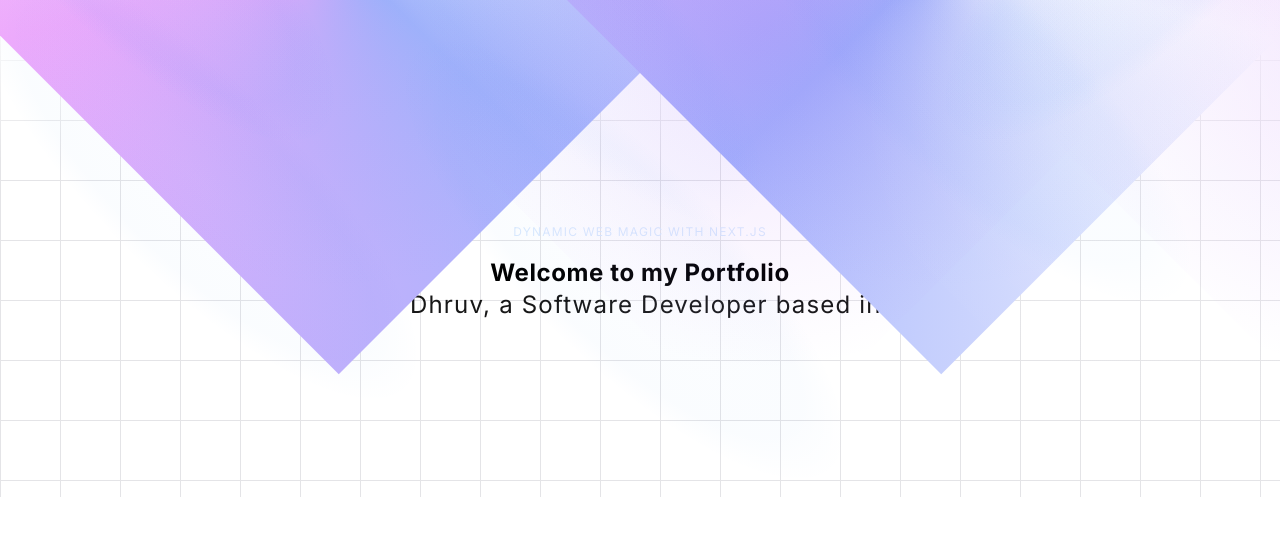
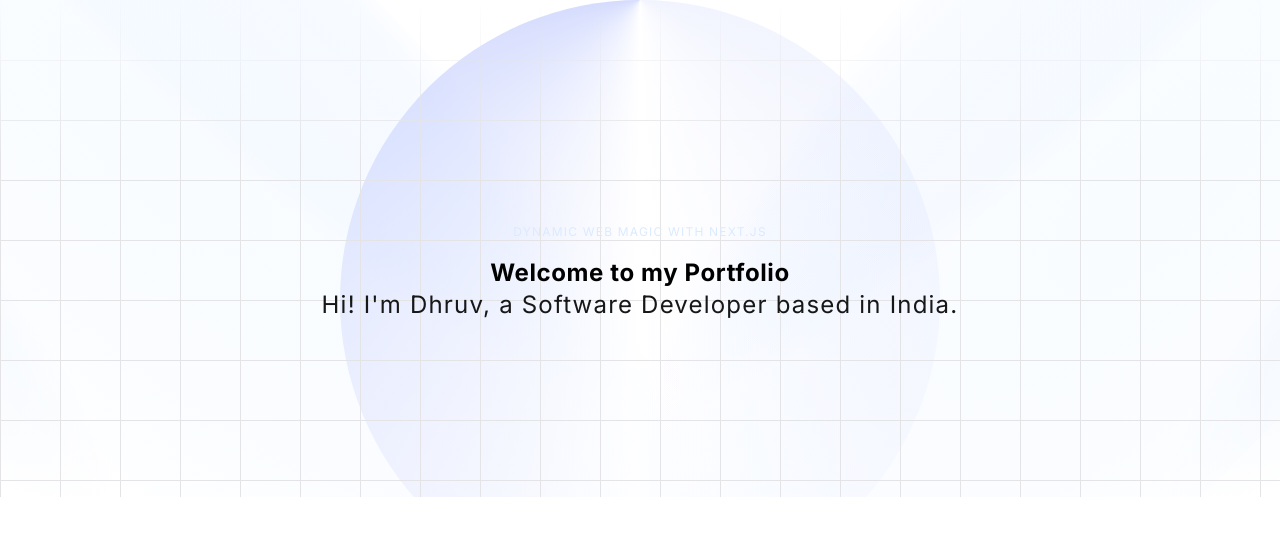
Before and after one commit to dhruvsoni-2001/Portfolio, a Next.js app: page / in a window 1280 px wide. Shown: the top 536 px of the page. Built offline with nearby package versions, Linux system fonts and the light colour scheme.

Commit message:
magic with new experiment.

```diff
--- a/components/Hero.tsx
+++ b/components/Hero.tsx
@@ -11,35 +11,8 @@ const Hero = () => {
 			 */}
 			<div>
 				<Spotlight
-					className="top-0 left-0 w-[60vw] h-[60vh]"
-					gradientFirst="conic-gradient(from 180deg at 50% 50%, #a5b4fc 0deg, #f0abfc 120deg, #fff 240deg, #a5b4fc 360deg)"
-					width={600}
-					height={600}
-					smallWidth={200}
-				/>
-				{/* Faint Blue */}
-				<Spotlight
-					className="top-0 left-0 w-[60vw] h-[60vh]"
-					gradientFirst="radial-gradient(circle, rgba(100,149,237,0.15) 0%, rgba(100,149,237,0) 80%)"
-					width={600}
-					height={600}
-					smallWidth={200}
-				/>
-				{/* Faint Purple */}
-				<Spotlight
-					className="top-20 left-1/3 w-[60vw] h-[60vh]"
-					gradientFirst="radial-gradient(circle, rgba(168,85,247,0.15) 0%, rgba(168,85,247,0) 80%)"
-					width={600}
-					height={600}
-					smallWidth={200}
-				/>
-				{/* Faint White */}
-				<Spotlight
-					className="top-40 left-2/3 w-[60vw] h-[60vh]"
-					gradientFirst="radial-gradient(circle, rgba(255,255,255,0.12) 0%, rgba(255,255,255,0) 80%)"
-					width={600}
-					height={600}
-					smallWidth={200}
+					conicalGradient="conic-gradient(from 180deg at 50% 0%, #fff 0deg, #a5b4fc 90deg, transparent 360deg)"
+					className="top-0 left-1/2 -translate-x-1/2"
 				/>
 			</div>
 
--- a/components/ui/spotlight-new.tsx
+++ b/components/ui/spotlight-new.tsx
@@ -6,6 +6,7 @@ type SpotlightProps = {
   gradientFirst?: string;
   gradientSecond?: string;
   gradientThird?: string;
+  conicalGradient?: string;
   translateY?: number;
   width?: number;
   height?: number;
@@ -19,6 +20,7 @@ export const Spotlight = ({
   gradientFirst = "radial-gradient(68.54% 68.72% at 55.02% 31.46%, hsla(210, 100%, 85%, .08) 0, hsla(210, 100%, 55%, .02) 50%, hsla(210, 100%, 45%, 0) 80%)",
   gradientSecond = "radial-gradient(50% 50% at 50% 50%, hsla(210, 100%, 85%, .06) 0, hsla(210, 100%, 55%, .02) 80%, transparent 100%)",
   gradientThird = "radial-gradient(50% 50% at 50% 50%, hsla(210, 100%, 85%, .04) 0, hsla(210, 100%, 45%, .02) 80%, transparent 100%)",
+  conicalGradient,
   translateY = -350,
   width = 560,
   height = 1380,
@@ -40,6 +42,23 @@ export const Spotlight = ({
       }}
       className={`pointer-events-none absolute inset-0 h-full w-full ${className}`}
     >
+      {conicalGradient && (
+        <div
+          style={{
+            position: "absolute",
+            top: 0,
+            left: "50%",
+            transform: "translateX(-50%)",
+            width: "600px",
+            height: "600px",
+            background: conicalGradient,
+            opacity: 0.5,
+            borderRadius: "50%",
+            pointerEvents: "none",
+            zIndex: 50,
+          }}
+        />
+      )}
       <motion.div
         animate={{
           x: [0, xOffset, 0],
```
Also changed, not shown: components/ui/ConicalGradient.tsx (added).
